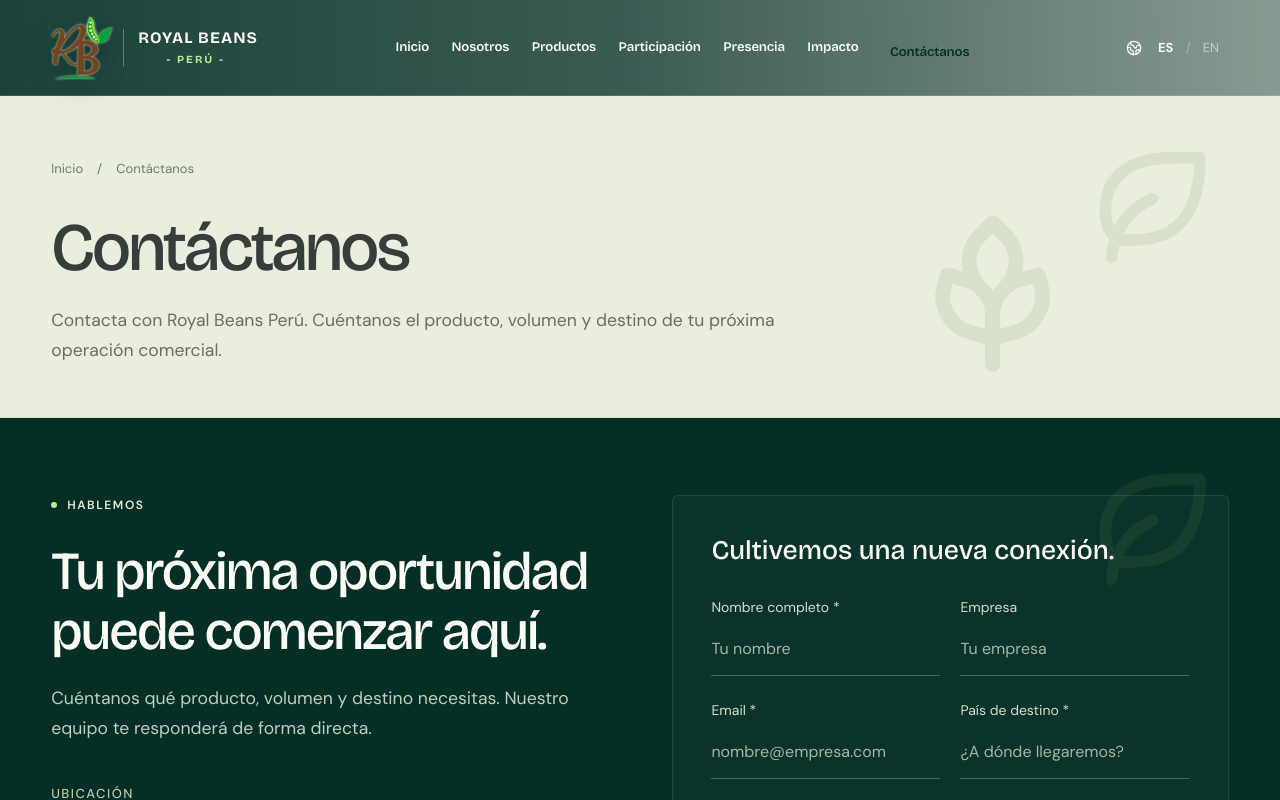
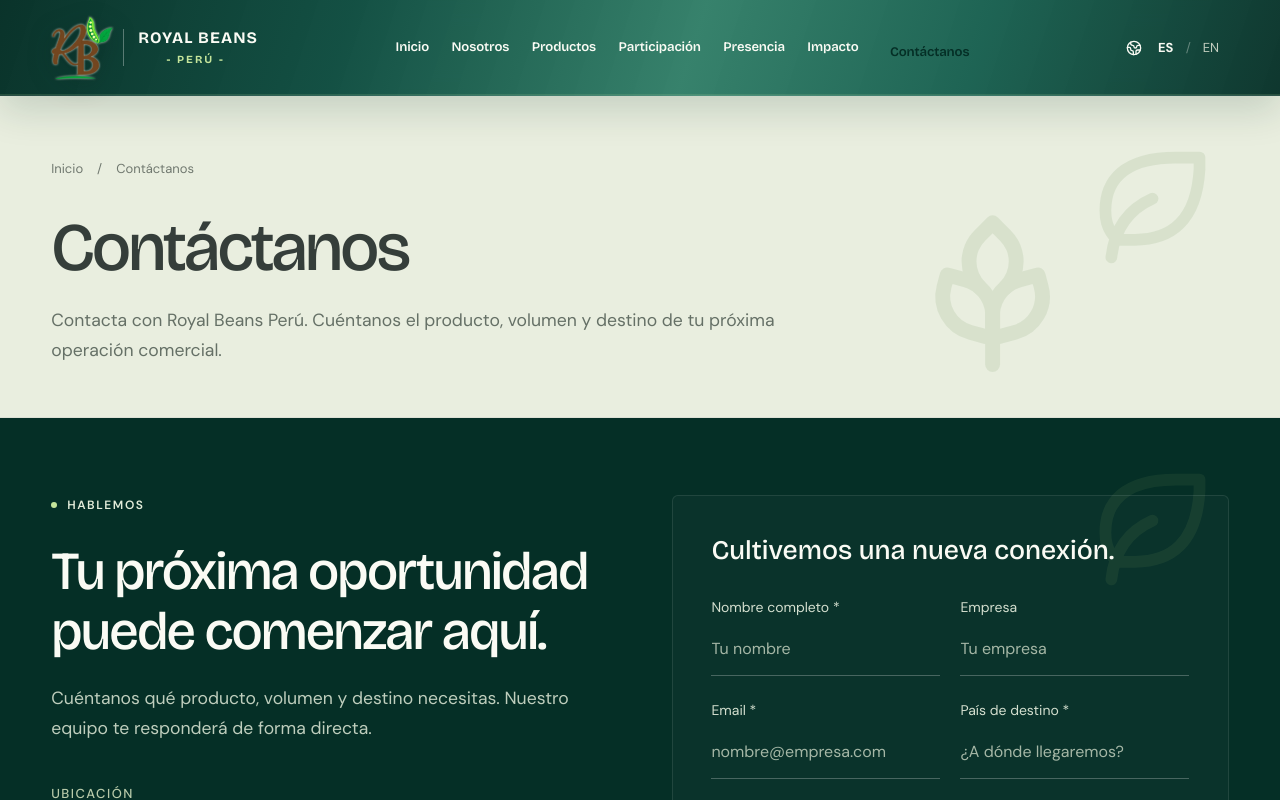
Before and after one commit to CYBERGCODE-DEV/web_royal_beans_peru, a Next.js app: page /contacto/ in a window 1280 px wide. Shown: the top 800 px of the page. Built offline with nearby package versions, Linux system fonts and the light colour scheme.

Commit message:
style: strengthen green header gradient

```diff
--- a/app/responsive.css
+++ b/app/responsive.css
@@ -40,9 +40,18 @@ p { text-wrap: pretty; }
 .site-header, .site-header.is-scrolled {
   position: fixed; height: var(--header-height); padding: 12px var(--gutter);
   grid-template-columns: 200px minmax(0, 1fr) 114px; gap: 18px;
-  transition: background .25s ease, box-shadow .25s ease;
+  transition: background .3s ease, box-shadow .3s ease, backdrop-filter .3s ease;
 }
-.site-header:not(.is-scrolled) { background: linear-gradient(90deg, #052f26e8 0%, #052f26c8 48%, #052f2675 100%); backdrop-filter: blur(7px); }
+.site-header:not(.is-scrolled) {
+  background: linear-gradient(108deg, #052f26fa 0%, #0a493cf5 27%, #24765fe9 54%, #0d5848ed 76%, #052f26f5 100%);
+  box-shadow: 0 14px 38px #052f2629, inset 0 -1px #c5e59b24;
+  backdrop-filter: blur(12px) saturate(1.18);
+}
+.site-header.is-scrolled {
+  background: linear-gradient(108deg, #052f26fc 0%, #094438fa 28%, #1a6854f7 54%, #0c5142f9 76%, #052f26fc 100%);
+  box-shadow: 0 10px 34px #052f2640, inset 0 -1px #c5e59b1f;
+  backdrop-filter: blur(18px) saturate(1.16);
+}
 .brand { gap: 10px; }
 .brand > img { width: 40px; height: 48px; }
 .brand > span { font-size: .875rem; letter-spacing: .05em; }
```
